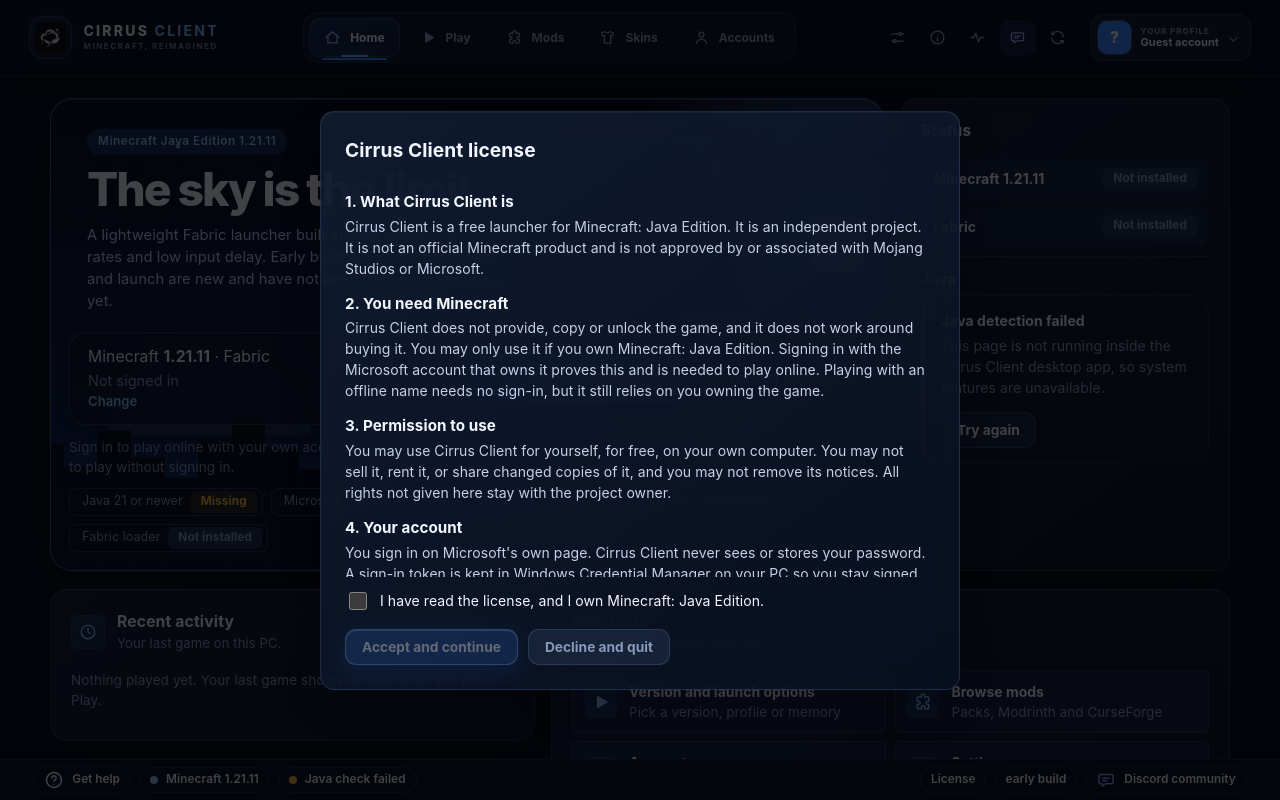
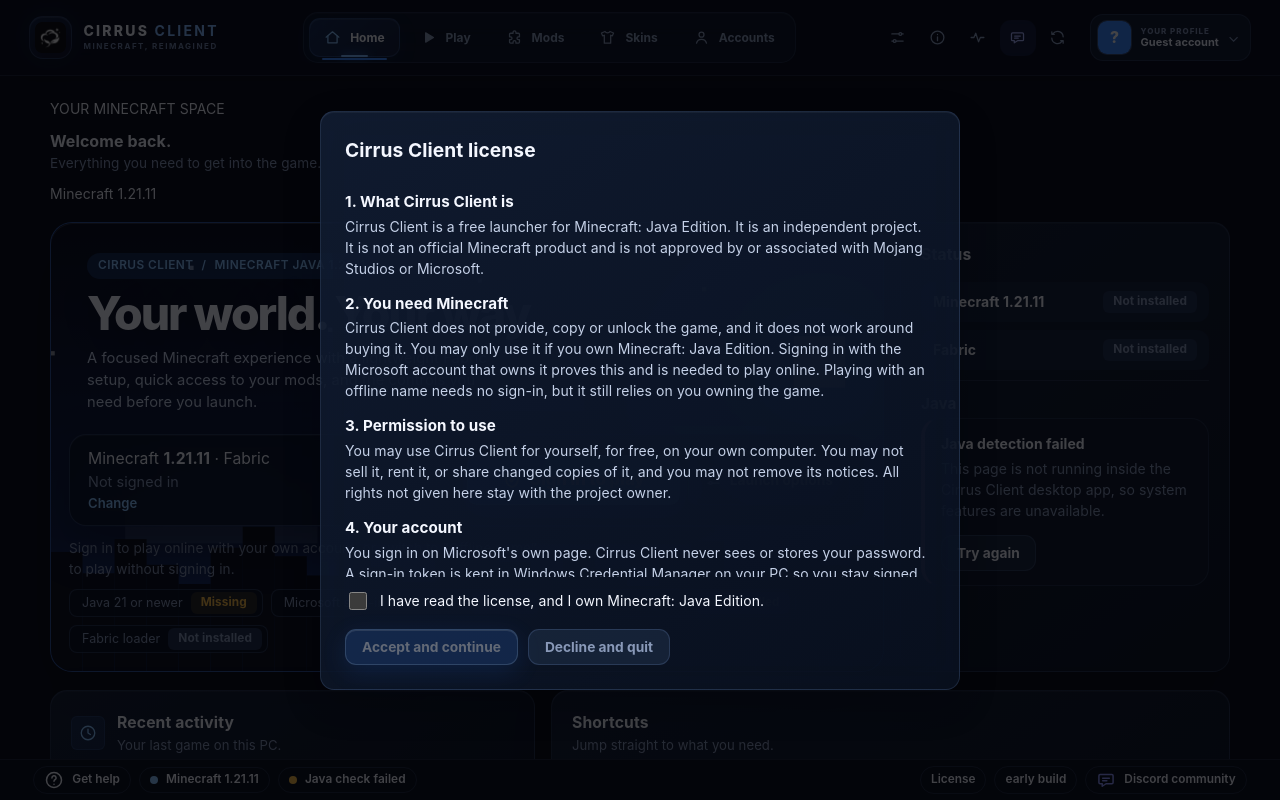
Before and after one commit to tekaitu/Cirrus-Client, a React (Vite) app: page / in a window 1280 px wide. Built offline with nearby package versions, Linux system fonts and the light colour scheme.

Commit message:
Redesign Home component layout and text
Updated the Home component to enhance the UI with a new layout and improved text descriptions.

```diff
--- a/src/pages/Home.tsx
+++ b/src/pages/Home.tsx
@@ -103,14 +103,15 @@ function Hero({ data, onNavigate, onOpenAccount }: { data: AppData; onNavigate:
   ];
 
   return (
-    <section className="hero" aria-labelledby="hero-title">
+    <section className="hero hero-cinematic" aria-labelledby="hero-title">
       <SkyScene />
       <div className="hero-text">
-        <p className="pill eyebrow">Minecraft Java Edition {data.selection.version}</p>
-        <h1 id="hero-title">The sky is the limit.</h1>
+        <p className="pill eyebrow">CIRRUS CLIENT <span aria-hidden="true">/</span> MINECRAFT JAVA {data.selection.version}</p>
+        <h1 id="hero-title">Your world.
+          <span className="hero-title-accent"> Your way.</span>
+        </h1>
         <p className="hero-copy">
-          A lightweight Fabric launcher built around steady frame rates and low input delay. Early build: the game
-          download and launch are new and have not been tried on many PCs yet.
+          A focused Minecraft experience with a lightweight Fabric setup, quick access to your mods, and the controls you need before you launch.
         </p>
       </div>
       <PlayPanel data={data} onNavigate={onNavigate} onOpenAccount={onOpenAccount} variant="quick" />
@@ -246,14 +247,22 @@ export function HomePage({
   onOpenAccount: () => void;
 }) {
   return (
-    <div className="home">
+    <div className="home home-redesign">
+      <header className="home-heading">
+        <div>
+          <p className="home-kicker">YOUR MINECRAFT SPACE</p>
+          <h2>Welcome back<span aria-hidden="true">.</span></h2>
+          <p className="muted small">Everything you need to get into the game.</p>
+        </div>
+        <div className="home-version-pill"><span className="dot dot-live" aria-hidden="true" /> Minecraft {data.selection.version}</div>
+      </header>
       <div className="home-top">
         <Hero data={data} onNavigate={onNavigate} onOpenAccount={onOpenAccount} />
         <div className="home-side">
           <StatusPanel data={data} />
         </div>
       </div>
-      <div className="home-row">
+      <div className="home-row home-utility-row">
         <RecentActivity recent={recent} running={data.game.run.phase === "running"} />
         <Shortcuts onNavigate={onNavigate} />
       </div>
```
